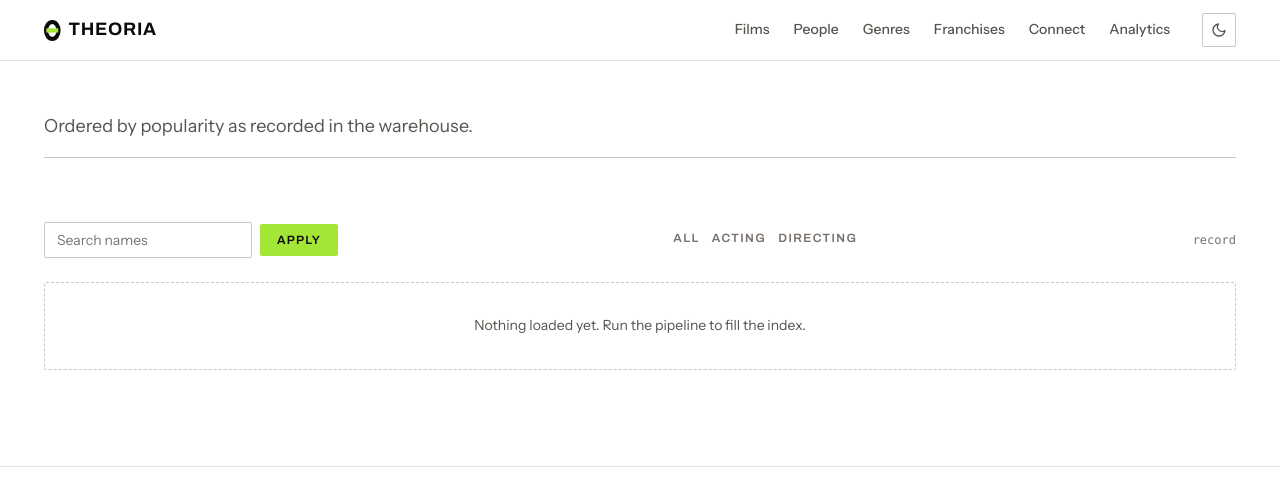
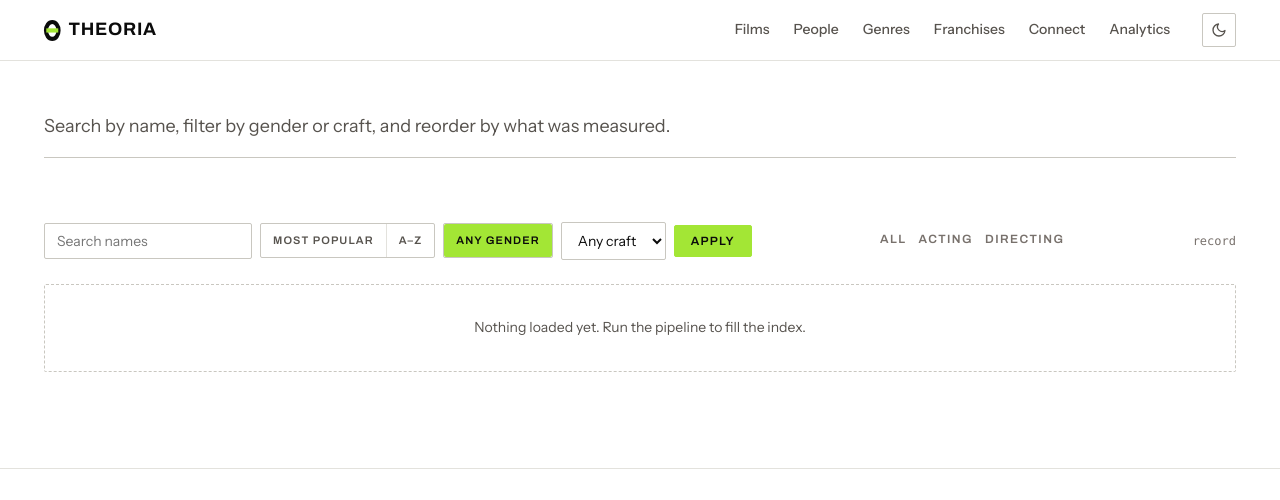
Before and after one commit to suhaylshokirov/theoria, a Django app: template django_app/movies/templates/movies/person_list.html in a window 1280 px wide. Shown: the top 500 px of the page. Run offline with Django 5.2, Linux system fonts and the light colour scheme; the template is opened without the code that fills it, so the values that code supplies are empty; parts of the project's set-up code (start-up, migrations or seed data) failed here and were passed over; some web fonts are replaced.

Commit message:
Add filters to the People page: gender, craft, and sort
person_list gains a sort control (most popular / A–Z), a gender
filter (TMDB's Female/Male/Non-binary codes), and a "known for"
craft filter (known_for_department), all combinable with the
existing name search and the Acting/Directing scope switch. The
scope-switch links now carry the current filters/sort forward
instead of dropping them on click.

Co-Authored-By: Claude Sonnet 5 <noreply@anthropic.com>

```diff
--- a/django_app/movies/templates/movies/person_list.html
+++ b/django_app/movies/templates/movies/person_list.html
@@ -3,13 +3,41 @@
 {% block title %}Theoria — {{ list_title }}{% endblock %}
 
 {% block content %}
-{% include "movies/_sheet_header.html" with title=list_title sub="Ordered by popularity as recorded in the warehouse." only %}
+{% include "movies/_sheet_header.html" with title=list_title sub="Search by name, filter by gender or craft, and reorder by what was measured." only %}
 
 <section class="sheet-section">
     <div class="toolbar">
         <form method="get" action="">
             <div class="field">
                 <input type="search" name="q" value="{{ q }}" placeholder="Search names" aria-label="Search {{ list_title|lower }} by name">
+            </div>
+            {% comment %} Radio segments rather than a <select>: few, fixed options, so
+               showing them is more useful than hiding them (matches movie_list's
+               sort control). Still a plain form control — works without JS. {% endcomment %}
+            <fieldset class="segmented">
+                <legend class="visually-hidden">Order by</legend>
+                <input type="radio" name="sort" id="sort-popularity" value="popularity" {% if sort == "popularity" %}checked{% endif %}>
+                <label for="sort-popularity">Most popular</label>
+                <input type="radio" name="sort" id="sort-name" value="name" {% if sort == "name" %}checked{% endif %}>
+                <label for="sort-name">A–Z</label>
+            </fieldset>
+            <fieldset class="segmented">
+                <legend class="visually-hidden">Filter by gender</legend>
+                <input type="radio" name="gender" id="gender-all" value="" {% if not gender %}checked{% endif %}>
+                <label for="gender-all">Any gender</label>
+                {% for value, label in gender_choices.items %}
+                <input type="radio" name="gender" id="gender-{{ value }}" value="{{ value }}" {% if gender == value %}checked{% endif %}>
+                <label for="gender-{{ value }}">{{ label }}</label>
+                {% endfor %}
+            </fieldset>
+            <div class="field">
+                <label for="known-for" class="visually-hidden">Filter by craft</label>
+                <select name="known_for" id="known-for">
+                    <option value="">Any craft</option>
+                    {% for choice in known_for_choices %}
+                    <option value="{{ choice }}" {% if known_for == choice %}selected{% endif %}>{{ choice }}</option>
+                    {% endfor %}
+                </select>
             </div>
             <button type="submit">Apply</button>
         </form>
@@ -19,9 +47,9 @@
            rather than the radio `.segmented` control because each scope is
            its own URL. {% endcomment %}
         <nav class="scope" aria-label="Filter people by credit">
-            <a href="{% url 'movies:person_list' %}"{% if scope == "all" %} aria-current="true"{% endif %}>All</a>
-            <a href="{% url 'movies:actor_list' %}"{% if scope == "acting" %} aria-current="true"{% endif %}>Acting</a>
-            <a href="{% url 'movies:director_list' %}"{% if scope == "directing" %} aria-current="true"{% endif %}>Directing</a>
+            <a href="{% url 'movies:person_list' %}?{{ base_query }}"{% if scope == "all" %} aria-current="true"{% endif %}>All</a>
+            <a href="{% url 'movies:actor_list' %}?{{ base_query }}"{% if scope == "acting" %} aria-current="true"{% endif %}>Acting</a>
+            <a href="{% url 'movies:director_list' %}?{{ base_query }}"{% if scope == "directing" %} aria-current="true"{% endif %}>Directing</a>
         </nav>
         <span class="result-count">{{ page_obj.paginator.count }} record{{ page_obj.paginator.count|pluralize }}</span>
     </div>
@@ -32,6 +60,7 @@
         {% empty %}
         <p class="empty">
             {% if q %}No names match “{{ q }}”.
+            {% elif gender or known_for %}No one matches this filter.
             {% else %}Nothing loaded yet. Run the pipeline to fill the index.{% endif %}
         </p>
         {% endfor %}
--- a/django_app/static/css/theoria.css
+++ b/django_app/static/css/theoria.css
@@ -879,6 +879,23 @@ input[type="search"]:focus {
   outline: none;
 }
 
+/* A <select> lives inside the same .field wrapper as the search input, so it
+   needs to shed its own border and pick up the shared font/colour instead —
+   otherwise it renders as unstyled system chrome next to a designed one. */
+.field select {
+  border: none;
+  background: none;
+  color: var(--ink);
+  font-family: inherit;
+  font-size: var(--text-sm);
+  padding: var(--space-3) var(--space-4);
+  cursor: pointer;
+}
+
+.field select:focus {
+  outline: none;
+}
+
 /* Lime is the action colour. Ink text on lime is 13:1, so the label stays
    sharp; hover deepens the fill rather than changing hue. */
 button,
```
Also changed, not shown: django_app/movies/views.py (+41 -3 lines), tests/test_django_views.py (+47 -0 lines).
